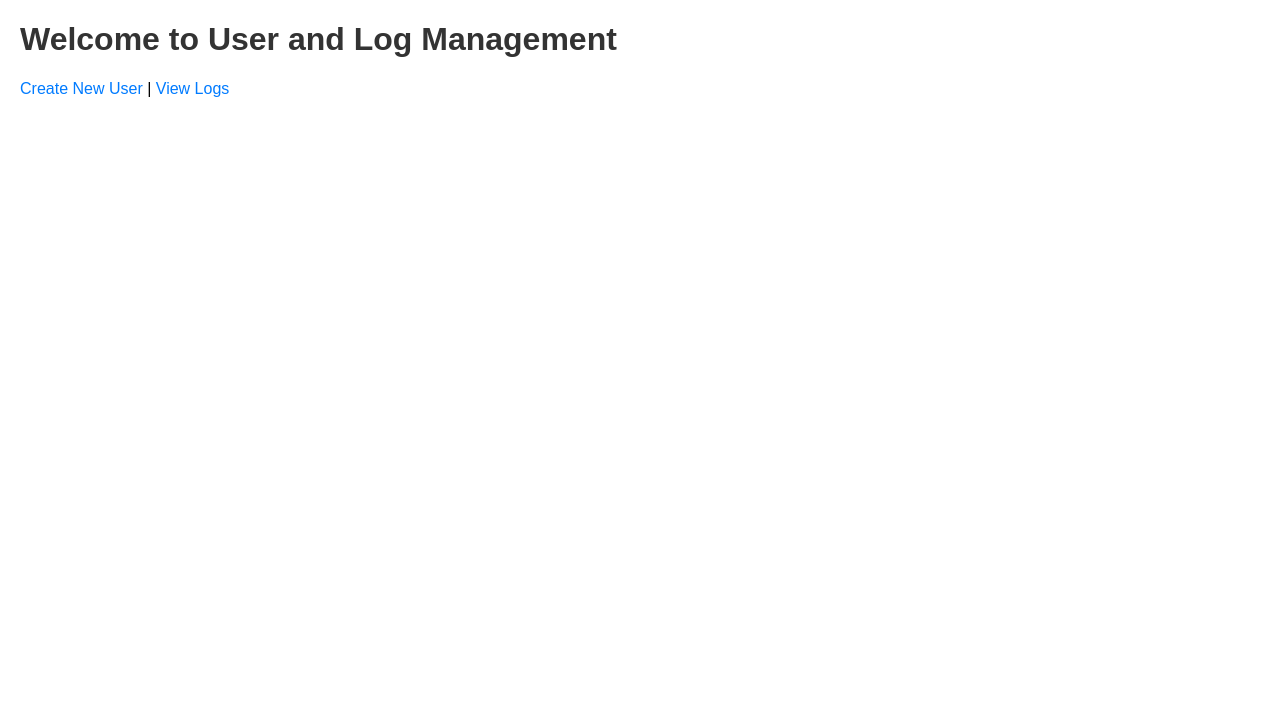
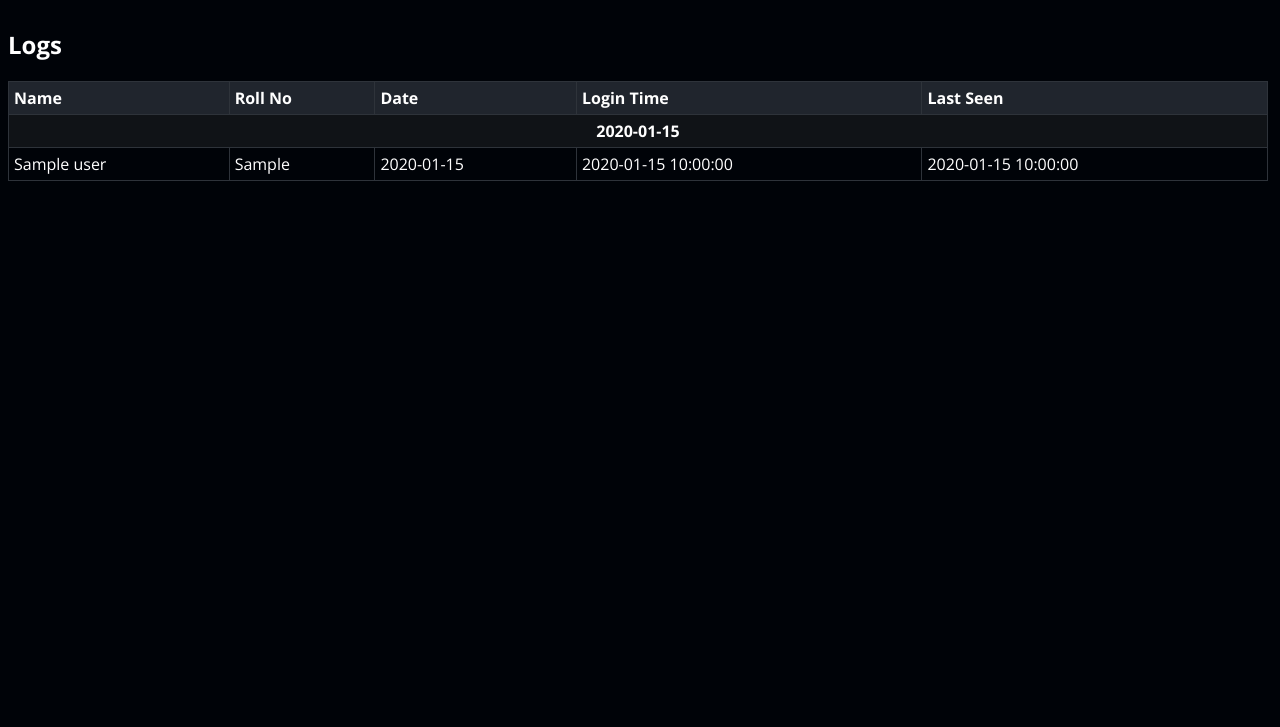
Before and after one commit to harikrishnatp/attendance_backend, a Flask app: template templates/index.html in a window 1280 px wide. Shown: the top 727 px of the page. Run offline with Flask 3, Linux system fonts and the light colour scheme; the template is opened without the code that fills it: most values are stand-ins (such as "Sample title", 1, 10 or a date in 2020); parts of the project's set-up code (start-up, migrations or seed data) failed here and were passed over.

Commit message:
Add: Logs page

```diff
--- a/app.py
+++ b/app.py
@@ -4,6 +4,7 @@ import os
 import logging
 from flask_migrate import Migrate
 from models import db, User, Log
+from sqlalchemy import func
 
 load_dotenv()
 
@@ -88,11 +89,11 @@ def get_logs():
         logger.error(f"Error fetching logs: {e}")
         return jsonify({'message': 'Internal Server Error'}), 500
 
-@app.route('/')
-def home():
-    return render_template('index.html')
+# @app.route('/')
+# def home():
+#     return render_template('index.html')
 
-@app.route('/create_user', methods=['POST'])
+@app.route('/create_user', methods=['POST','GET'])
 def create_user_form():
     if request.method == 'POST':
         name = request.form['name']
@@ -108,10 +109,37 @@ def create_user_form():
         return redirect(url_for('home'))
     return render_template('create_user.html')
 
-@app.route('/view_logs')
+@app.route('/')
 def view_logs():
     logs = Log.query.all()
-    return render_template('view_logs.html', logs=logs)
+    dates = {}
+    unique_dates = Log.query.with_entities(func.date(Log.timestamp)).distinct().all()
+
+    for date in unique_dates:
+        records = []
+        date = date[0]
+        total_users = User.query.count()
+
+        for i in range(1, total_users+1):
+            user = User.query.filter_by(id=i).first()
+            if user:
+                record_user = Log.query.filter_by(user_id=user.id).all()
+                time_list = []
+                for record in record_user:
+                    if record.timestamp.date() == date:
+                        time_list.append(record.timestamp)
+
+                min_time = min(time_list) if time_list != [] else 0
+                max_time = max(time_list) if time_list != [] else 0
+                records.append({
+                    'name': user.name,
+                    'rollNo': user.rollNo,
+                    'login_time': min_time.strftime('%I:%M:%S %p') if min_time != 0 else 'Absent',
+                    'logout_time': max_time.strftime('%I:%M:%S %p') if max_time != 0 else 'Absent',
+                })
+        dates[date.strftime('%d/%m/%Y')] = records
+
+    return render_template('index.html', dates=dates)
 
 if __name__ == '__main__':
     app.run(debug=True)
--- a/requirements.txt
+++ b/requirements.txt
@@ -1,12 +1,15 @@
+alembic==1.13.3
 blinker==1.8.2
 cffi==1.17.1
 click==8.1.7
 cryptography==43.0.3
 Flask==3.0.3
+Flask-Migrate==4.0.7
 Flask-SQLAlchemy==3.1.1
 greenlet==3.1.1
 itsdangerous==2.2.0
 Jinja2==3.1.4
+Mako==1.3.6
 MarkupSafe==3.0.2
 pycparser==2.22
 PyMySQL==1.1.1
--- /dev/null
+++ b/templates/base.html
@@ -0,0 +1,24 @@
+<!DOCTYPE html>
+<html lang="en">
+<head>
+    {% block head %}
+        <meta charset="UTF-8">
+        <title>{% block title %}Logs{% endblock title %}</title>
+        <meta name="viewport" content="width=device-width, initial-scale=1, shrink-to-fit=no">
+        <link rel="icon" href="">
+        <style>
+            @import url('https://fonts.googleapis.com/css2?family=Open+Sans:ital,wght@0,300..800;1,300..800&display=swap');
+            p,h1,h2,h3,h4,h5,h6,th,td,code{
+                color: white;
+                font-family: "Open Sans", sans-serif;
+                font-style: normal;
+            }
+        </style>
+        <script src="https://code.jquery.com/jquery-3.6.0.min.js"></script>
+    {% endblock head %}
+</head>
+<body>
+    {% block main %}
+    {% endblock main %}
+</body>
+</html>
--- a/templates/index.html
+++ b/templates/index.html
@@ -1,15 +1,63 @@
-<!DOCTYPE html>
-<html lang="en">
-<head>
-    <meta charset="UTF-8">
-    <title>Home</title>
-    <link rel="stylesheet" href="{{ url_for('static', filename='style.css') }}">
-</head>
-<body>
-    <h1>Welcome to User and Log Management</h1>
-    <nav>
-        <a href="{{ url_for('create_user') }}">Create New User</a> |
-        <a href="{{ url_for('view_logs') }}">View Logs</a>
-    </nav>
-</body>
-</html>
+{% extends "base.html" %}
+{%block head%}
+    {{super()}}
+    <style>
+        body {
+            background-color: #000308;
+            max-height: calc(100vh - 10px);
+            overflow-y: hidden;
+        }
+        .container {
+            width: calc(100vw - 20px);
+            height: calc(100vh - 80px);
+            gap: 10px;
+            overflow-y: scroll;
+        }
+        table {
+            margin-top: 20px;
+            width: 100%;
+            border-collapse: collapse;
+            color: white;
+        }
+        th, td {
+            border: 1px solid #2E333A;
+            padding: 5px;
+            text-align: left;
+        }
+        th {
+            background-color: #20252D;
+        }
+    </style>
+{% endblock head %}
+{% block main %}
+    <div class="container">
+        <h2>Logs</h2>
+        <table>
+            <thead>
+                <tr>
+                    <th>Name</th>
+                    <th>Roll No</th>
+                    <th>Date</th>
+                    <th>Login Time</th>
+                    <th>Last Seen</th>
+                </tr>
+            </thead>
+            <tbody>
+                {% for date, users in dates.items() %}
+                    <tr>
+                        <th colspan="5" style="text-align: center;background-color:#101317;">{{ date }}</th>
+                    </tr>
+                    {% for user in users %}
+                        <tr>
+                            <td>{{ user.name }}</td>
+                            <td>{{ user.rollNo }}</td>
+                            <td>{{ date }}</td>
+                            <td>{{ user.login_time }}</td>
+                            <td>{{ user.logout_time }}</td>
+                        </tr>
+                    {% endfor %}
+                {% endfor %}
+            </tbody>
+        </table>
+    </div>
+{% endblock %}
```
Also changed, not shown: templates/create_user.html (deleted, +0 -24 lines), templates/view_logs.html (deleted, +0 -29 lines).
